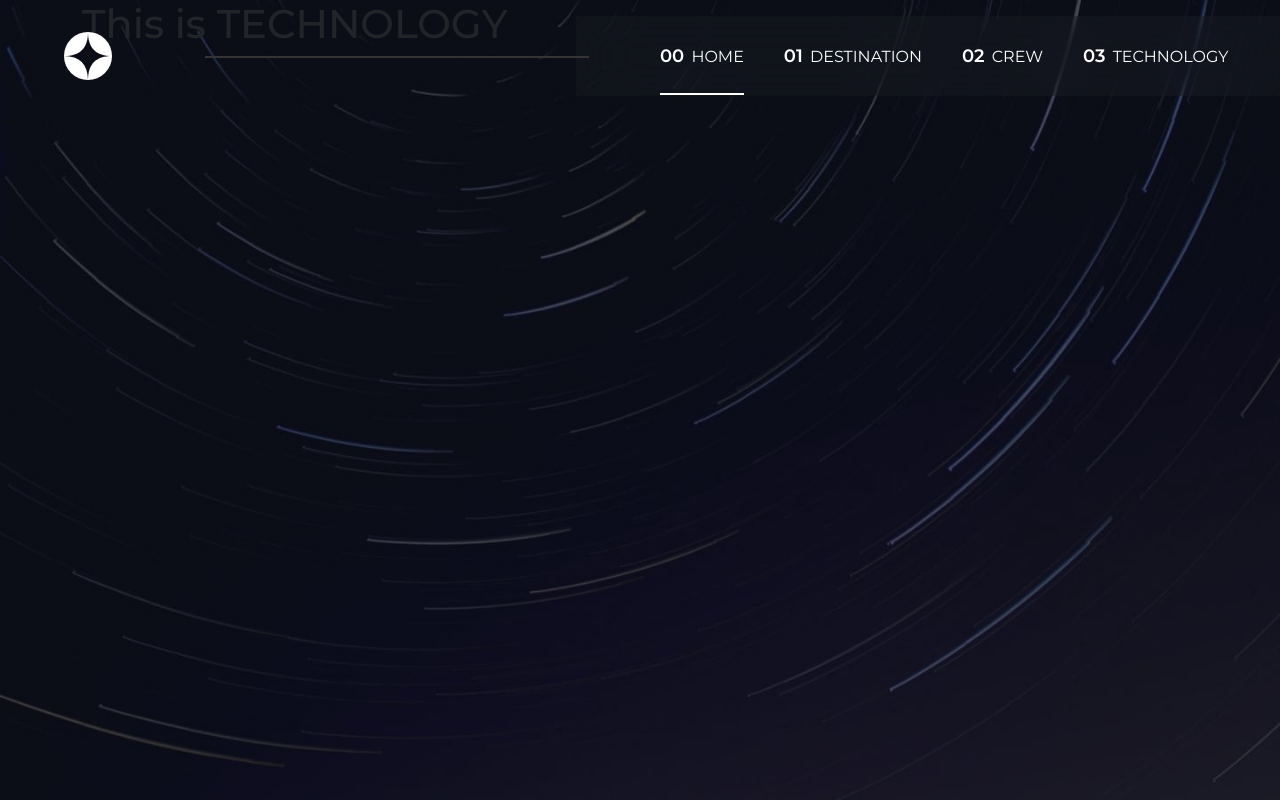
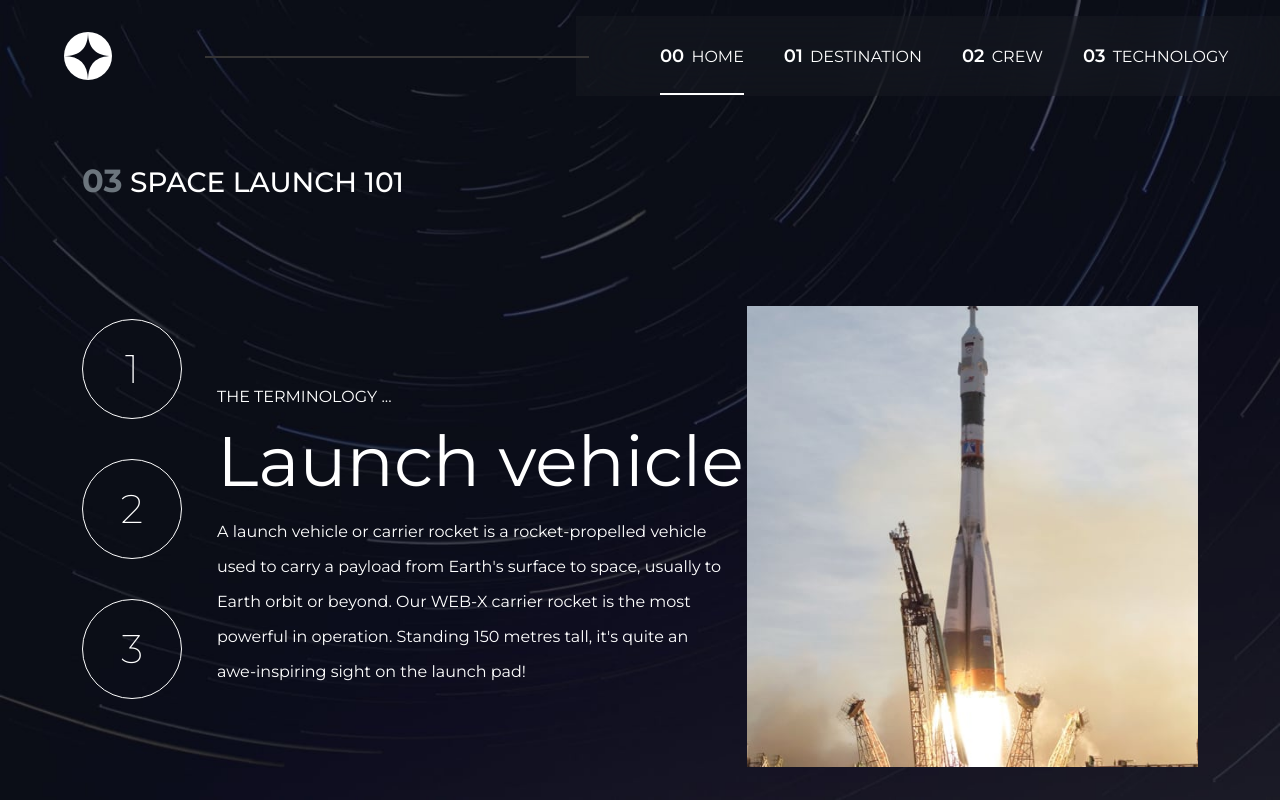
Before and after one commit to xJustFox/proj-space-website, a Vue app: page /technology in a window 1280 px wide. Built offline with nearby package versions, Linux system fonts and the light colour scheme.

Commit message:
[Upgrade] Completed layout Technology page

```diff
--- a/src/components/Page/Crew.vue
+++ b/src/components/Page/Crew.vue
@@ -44,7 +44,7 @@ export default {
             <div class="row text-white" @mouseover="pauseScroll()" @mouseleave="autoScroll()">
                 <!-- Title -->
                 <div class="col-12">
-                    <h3><span class="text-secondary fw-bold fs-2">03</span> SPACE LAUNCH 101</h3>
+                    <h3><span class="text-secondary fw-bold fs-2">02</span> MEET YOUR CREW</h3>
                 </div>
                 <div class="col-6 position-relative">
                     <div class="d-flex flex-column justify-content-center h-100">
--- a/src/components/Page/Technology.vue
+++ b/src/components/Page/Technology.vue
@@ -1,21 +1,47 @@
 <script>
+import data from '../../data.json';
+
 export default {
     name: 'Technology',
+    data() {
+        return {
+            tech: data.technology
+        }
+    },
 }
 </script>
 
 <template lang="">
     <main>
-        <div class="container-sm my-pt-136">
-            <div class="row">
-                <div class="col-6">
-                    <h1>This is TECHNOLOGY</h1>
+        <div class="container-sm my-pt-102">
+            <div class="row text-white">
+                <!-- Title -->
+                <div class="col-12">
+                    <h3><span class="text-secondary fw-bold fs-2">03</span> SPACE LAUNCH 101</h3>
+                </div>
+
+                <div class="col-1">
+                    <div class="h-100 d-flex align-items-center">
+                        <ul class="list-unstyled ">
+                            <li v-for="(item, index) in tech" :key="index">
+                                <div class="circle"><span>{{index + 1}}</span></div>
+                            </li>
+                        </ul>
+                    </div>
                 </div>
                 <div class="col-6">
-
+                    <div class="h-100 d-flex flex-column justify-content-center my-pl">
+                        <div class="subTitle">THE TERMINOLOGY ...</div>
+                        <div class="name">{{tech[0].name}}</div>
+                        <div class="text">{{tech[0].description}}</div>
+                    </div>
+                </div>
+                <div class="col-5">
+                    <div class="h-100 d-flex flex-column justify-content-center ">
+                        <img :src="tech[0].images.portrait" alt="">
+                    </div>
                 </div>
             </div>
-
         </div>
     </main>
 </template>
@@ -23,5 +49,44 @@ export default {
 <style lang="scss" scoped>
 main{
     background-image: url('../../assets/technology/background-technology-desktop.jpg');
+
+    .my-pl{
+        padding-left: 40px;
+    }
+    .row {
+        height: calc(100vh - 102px);
+        .col-12{
+            padding-top: 60px;
+        }
+
+        ul li{
+            padding-bottom: 40px;
+            .circle{
+                width: 100px;
+                height: 100px;
+                aspect-ratio: 1;
+                border: 1px solid white;
+                border-radius: 100%;
+                position: relative;
+
+                span{
+                    position: absolute;
+                    top: 50%;
+                    left: 50%;
+                    transform: translate(-50%, -50%);
+                    font-weight: 200;
+                    font-size: 40px;
+                }
+            }
+        }
+
+        .name{
+            text-wrap: nowrap;
+            font-size: 70px;
+        }
+        .text{
+            line-height: 35px;
+        }
+    }
 }
 </style>
```
